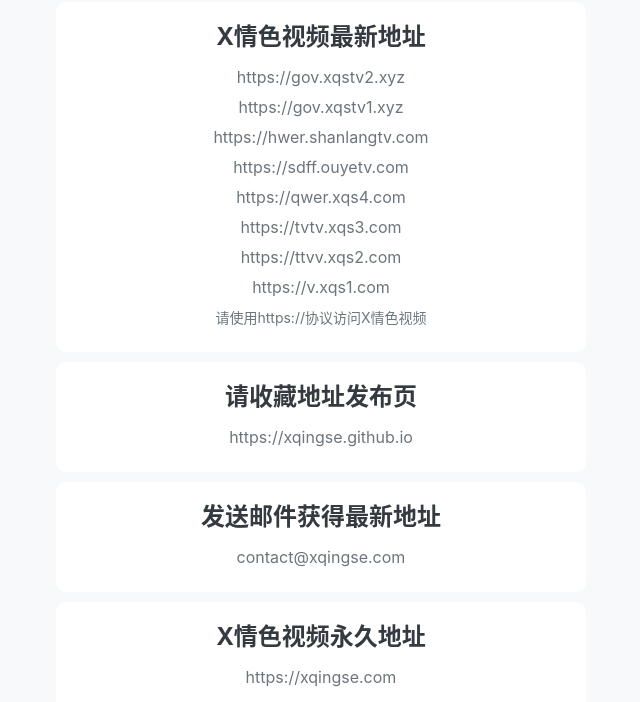
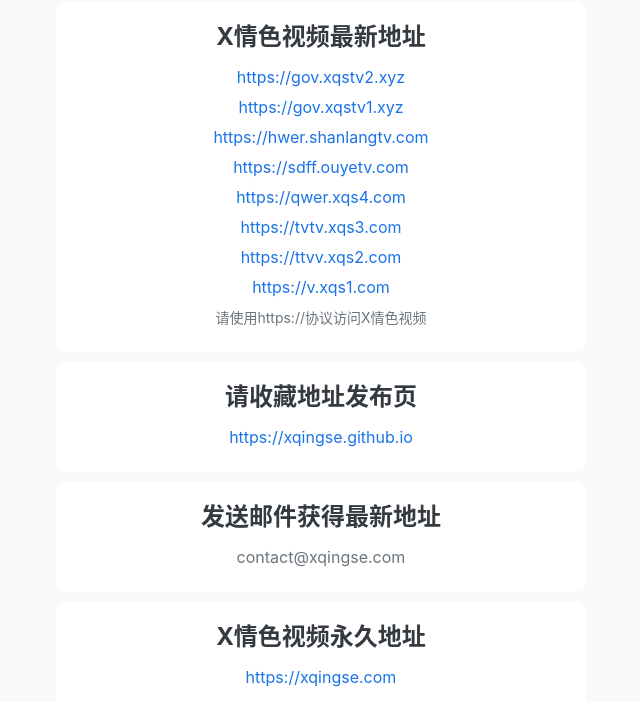
Before and after one commit to xqingse/xqingse.github.io, a plain HTML site: page index.html in a window 1280 px wide. Shown: the part 98-800 px from the top of the page, without its empty margins (319-959 px from the left). Drawn offline with Linux system fonts and the light colour scheme.

Commit message:
Update publish.css

```diff
--- a/publish.css
+++ b/publish.css
@@ -70,7 +70,7 @@ ul>li.text {
 }
 
 a {
-    color: #2e69ff;
+    color: #1a73e8 !important;
 }
 
 a, a:active, a:hover, a:focus, a:visited{
```
